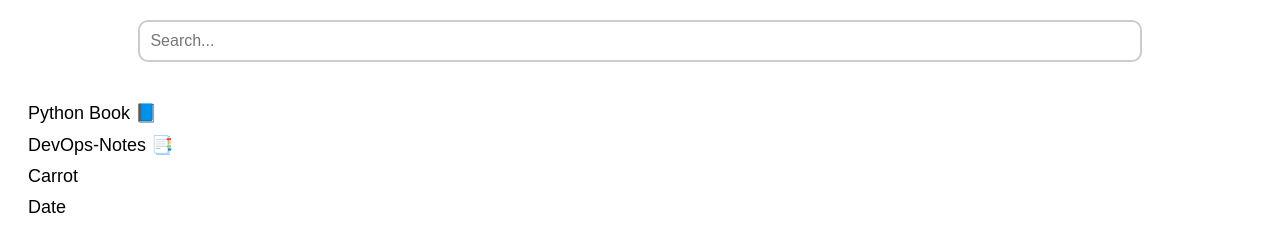
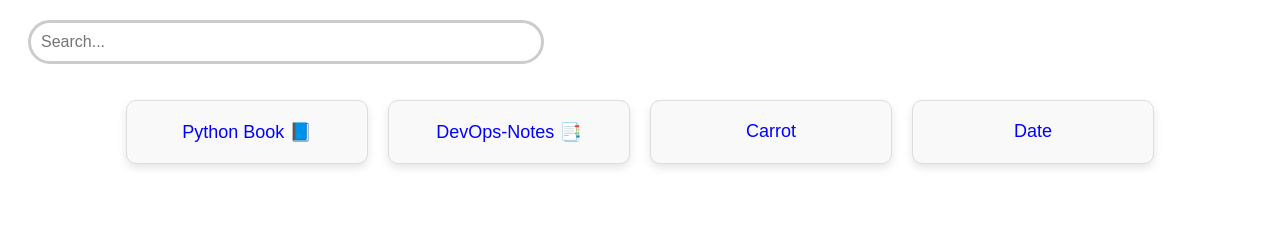
Before and after one commit to mkmroot/home_web, a plain HTML site: page index.html in a window 1280 px wide. Drawn offline with Linux system fonts and the light colour scheme.

Commit message:
added style menu

```diff
--- a/styles.css
+++ b/styles.css
@@ -4,28 +4,46 @@ body {
 
 .search-container {
     margin: 20px;
-    text-align: center;
+    text-align: left;
 }
 
 #searchInput {
-    width: 80%;
+    width: 40%;
     padding: 10px;
     font-size: 16px;
-    margin-bottom: 20px;
-    border: 2px solid #ccc;
-    border-radius: 10px;
+    margin-bottom: 16px;
+    border: 3px solid #ccc;
+    border-radius: 30px;
 }
 
 .content-container {
-    margin: 20px;
+    display: flex;
+    flex-wrap: wrap;
+    justify-content: center;
+    gap: 20px;
 }
 
 .content-item {
-    margin: 10px 0;
+    width: 200px;
+    padding: 20px;
+    border: 1px solid #ddd;
+    border-radius: 10px;
+    box-shadow: 0 4px 8px rgba(0, 0, 0, 0.1);
+    text-align: center;
+    background-color: #f9f9f9;
+    transition: transform 0.2s;
+}
+.content-item:hover {
+    transform: scale(1.05);
 }
 
 .content-item a {
     text-decoration: none;
-    color: #000;
+    color: #00f;
     font-size: 18px;
 }
+@media (max-width: 600px) {
+    .content-item {
+        width: 100%;
+    }
+}
```
